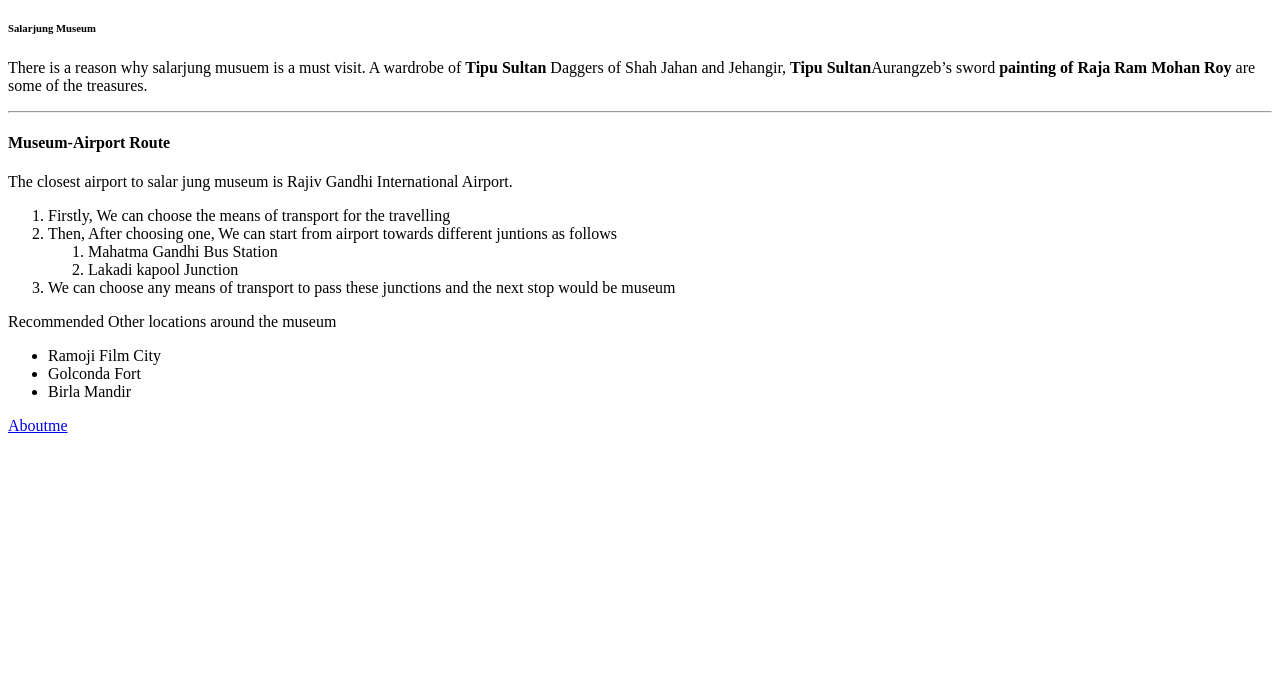
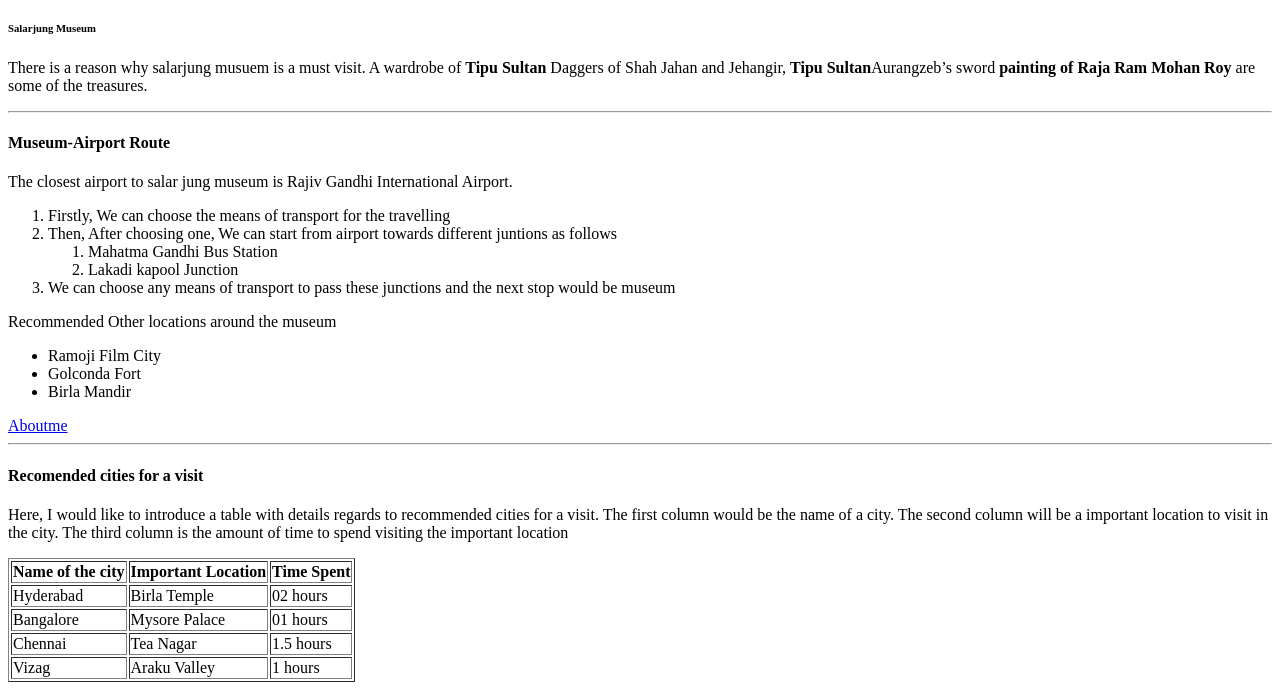
Before and after one commit to 44-563-Web-Apps-F22/44563-webapps-assignment-3-Bindusree-Penamalli, a plain HTML site: page index.html in a window 1280 px wide. Shown: the part 127-817 px from the top of the page. Drawn offline with Linux system fonts and the light colour scheme.

Commit message:
Update index.html

```diff
--- a/index.html
+++ b/index.html
@@ -36,3 +36,36 @@ All the fans across world calls him demi god.
     <li> Birla Mandir </li>
   </ul>
 <a href="aboutme.html">Aboutme</a>
+<hr>
+<h4>Recomended cities for a visit</h4>
+<p>Here, I would like to introduce a table with details regards to recommended cities for a visit. The first column would be the name of a city.
+    The second column will be a important location to visit in the city.
+    The third column is the amount of time to spend visiting the important location</p>
+
+    <table border=""2px">
+        <tr>
+        <th> Name of the city </th>
+        <th> Important Location </th>
+        <th> Time Spent</th>
+        </tr>
+        <tr>
+        <td> Hyderabad </td>
+        <td> Birla Temple </td>
+        <td> 02 hours</td>
+        </tr>
+        <tr>
+            <td> Bangalore </td>
+            <td> Mysore Palace </td>
+            <td> 01 hours</td>
+            </tr>
+        <tr>
+                <td> Chennai </td>
+                <td> Tea Nagar </td>
+                <td> 1.5 hours</td>
+                </tr>
+                <tr>
+                    <td> Vizag </td>
+                    <td> Araku Valley </td>
+                    <td> 1 hours</td>
+                    </tr>
+        </table>
```
